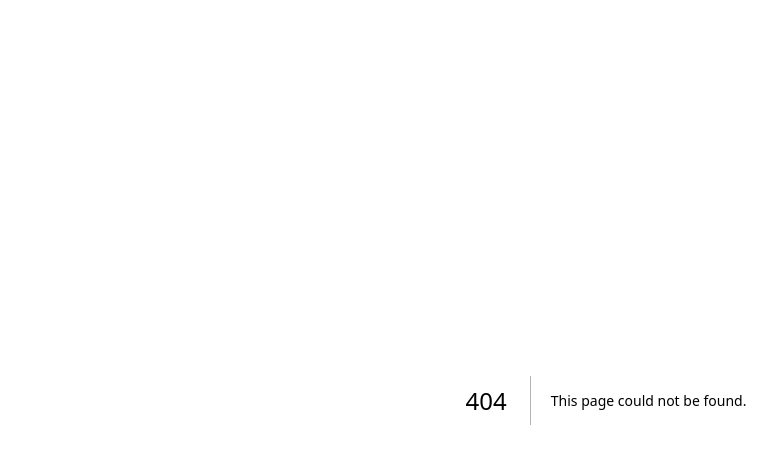
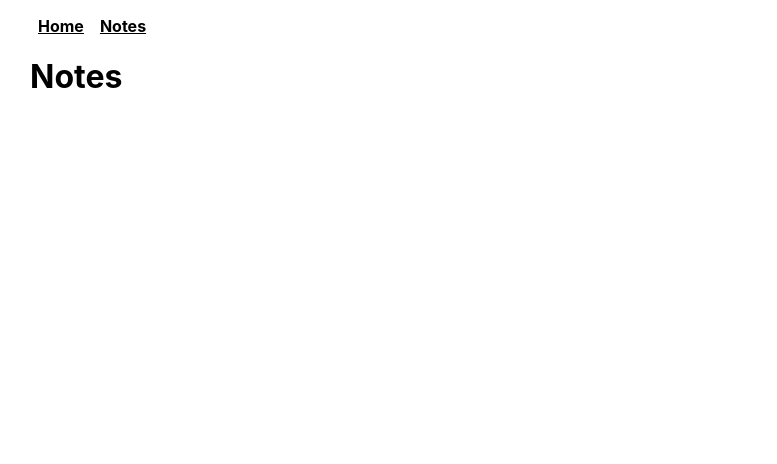
Before and after one commit to tnajim/next-todo-list, a Next.js app: page /notes in a window 1280 px wide. Before the commit this address had no page. Shown: the top 464 px of the page, without its empty margins (34-811 px from the left). Built offline with nearby package versions, Linux system fonts and the light colour scheme.

Commit message:
added navbar and notes page

```diff
--- a/app/layout.tsx
+++ b/app/layout.tsx
@@ -1,4 +1,5 @@
-
+import Link from "next/link";
+import './globals.css';
 
 export default function RootLayout({
   children,
@@ -10,6 +11,12 @@ export default function RootLayout({
       <body>
         <main>
           <nav>
+            <Link href="/">
+              Home
+            </Link>
+            <Link href="/notes">
+              Notes
+            </Link>
           </nav>
           {children}
         </main>
--- /dev/null
+++ b/app/notes/page.tsx
@@ -0,0 +1,7 @@
+export default async function NotesPage() {
+  return (
+    <div>
+      <h1>Notes</h1>
+    </div>
+  );
+}
```
